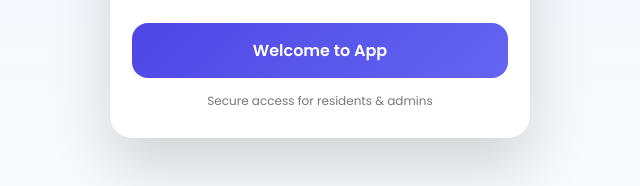
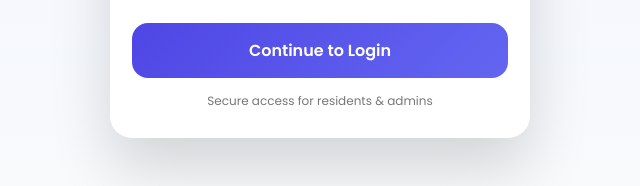
Before and after one commit to Saksham-Dev-001/Virat-7-The-Apartment-Management-App, a plain HTML site: page index.html in a window 1280 px wide. Shown: the part 601-787 px from the top of the page, 320-960 px from the left. Drawn offline with Linux system fonts and the light colour scheme.

Commit message:
update index.html

```diff
--- a/index.html
+++ b/index.html
@@ -170,7 +170,7 @@
       </div>
 
       <!-- LOGIN BUTTON -->
-      <button class="login-btn" onclick="goLogin()">Welcome to App </button>
+      <button class="login-btn" onclick="goLogin()">Continue to Login </button>
 
       <div class="footer">
         Secure access for residents & admins
```
